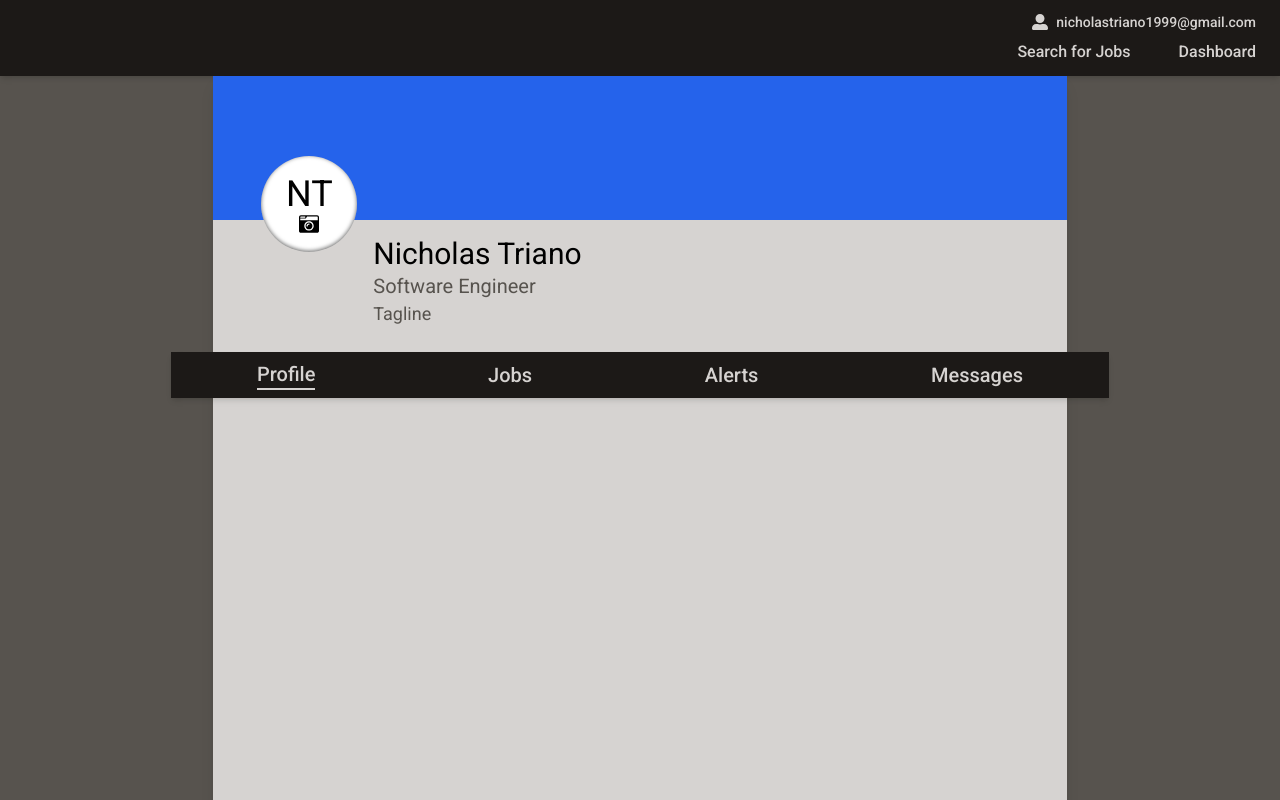
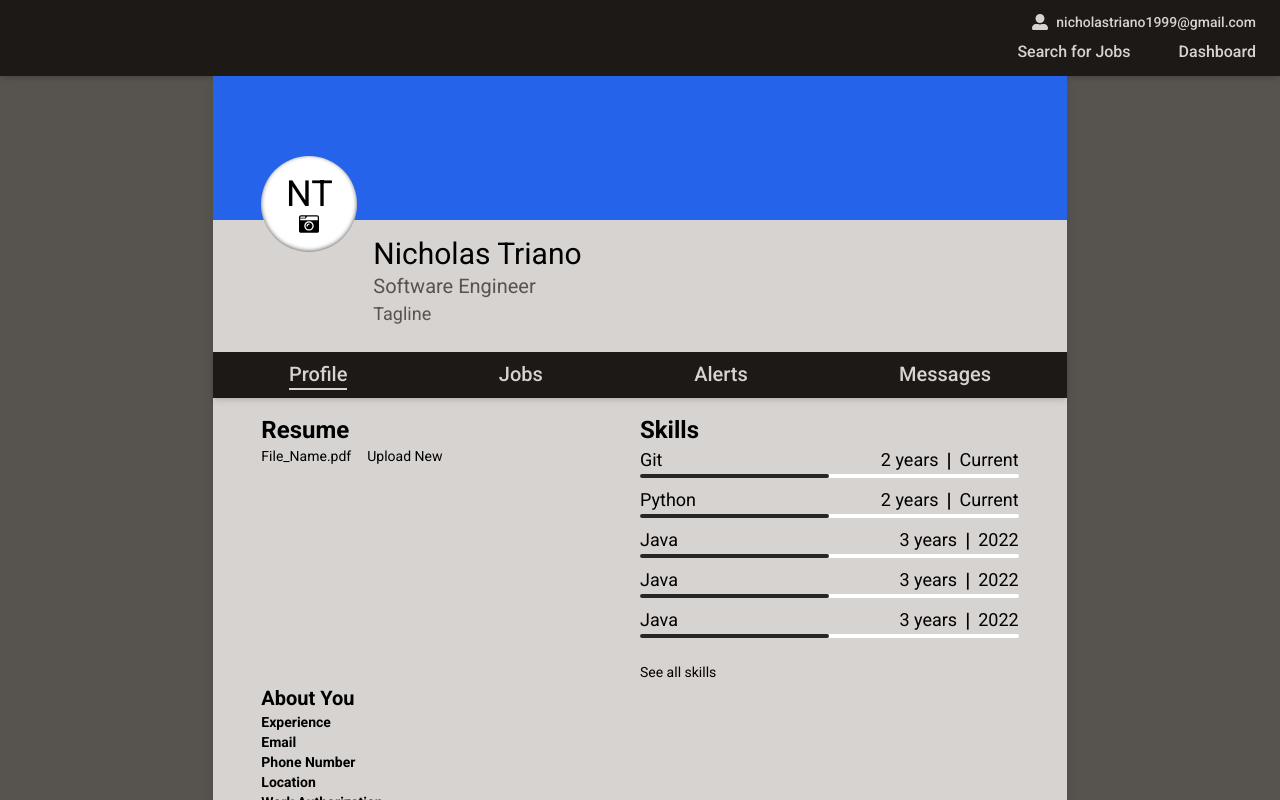
Before and after one commit to RealNickTriano/job-apps, a React (Vite) app: page /profile/1 in a window 1280 px wide. Shown: the top 800 px of the page. Built offline with nearby package versions, Linux system fonts and the light colour scheme.

Commit message:
More work on profile, skills section good

```diff
--- /dev/null
+++ b/src/components/ProfileMain.jsx
@@ -0,0 +1,25 @@
+import React from 'react'
+import ResumeSection from './ResumeSection'
+import SkillsSection from './SkillsSection'
+
+const ProfileMain = () => {
+  return (
+    <div className='grid grid-cols-2 grid-rows-6'>
+        <ResumeSection />
+        <div className='col-start-2 col-end-2 row-start-1 row-end-1 flex justify-start items-start w-full'>
+            <SkillsSection />
+        </div>
+
+        <div>
+            <h1>About You</h1>
+            <h1 className='text-sm'>Experience</h1>
+            <h1 className='text-sm'>Email</h1>
+            <h1 className='text-sm'>Phone Number</h1>
+            <h1 className='text-sm'>Location</h1>
+            <h1 className='text-sm'>Work Authorization</h1>
+        </div>
+    </div>
+  )
+}
+
+export default ProfileMain
--- /dev/null
+++ b/src/components/ResumeSection.jsx
@@ -0,0 +1,22 @@
+import React from 'react'
+
+const ResumeSection = () => {
+  return (
+    <div className='col-start-1 col-end-1 row-start-1 row-end-1 flex-col justify-center items-center w-full gap-'>
+        <h1 className='font-robot font-semibold text-2xl'>Resume</h1>
+        <div className='flex justify-start items-center gap-4'>
+            <button className='text-sm font-roboto font-normal'>File_Name.pdf</button>
+            <label for="file-upload"
+                className=' font-normal text-sm font-roboto cursor-pointer'
+            >
+                Upload New
+            </label>
+            <input id="file-upload" type="file"
+                className='hidden'
+            />
+        </div>
+    </div>
+  )
+}
+
+export default ResumeSection
--- /dev/null
+++ b/src/components/SkillListItem.jsx
@@ -0,0 +1,23 @@
+import React from 'react'
+
+const SkillListItem = ({ name, yearsOfExperience, lastUsed }) => {
+  return (
+    <li>
+        <div className='flex justify-between items-center'>
+            <h1 className='font-roboto text-lg font-normal'>{name}</h1>
+            <div className='flex justify-center items-center gap-2'>
+                <h1 className='font-roboto text-lg font-normal'>{yearsOfExperience} years</h1>
+                <h1>|</h1>
+                <h1 className='font-roboto text-lg font-normal'>{lastUsed}</h1>
+            </div>
+        </div>
+        <div className='w-full rounded-full h-1 bg-onNeutralBg'>
+            {// TODO: change input percentage based on other skills
+            }
+            <div className='w-[50%] rounded-full h-1 bg-neutralBg'></div>
+        </div>
+    </li>
+  )
+}
+
+export default SkillListItem
--- /dev/null
+++ b/src/components/SkillsSection.jsx
@@ -0,0 +1,41 @@
+import React from 'react'
+import SkillListItem from './SkillListItem'
+
+const SkillsSection = () => {
+  return (
+    <div className='w-full'>
+        <h1 className='font-robot font-semibold text-2xl'>Skills</h1>
+        <ul  className='flex flex-col justify-center items-between gap-2 w-full'>
+            <SkillListItem
+                name={'Git'}
+                yearsOfExperience={2}
+                lastUsed={'Current'}
+            />
+            <SkillListItem
+                name={'Python'}
+                yearsOfExperience={2}
+                lastUsed={'Current'}
+            />
+            <SkillListItem
+                name={'Java'}
+                yearsOfExperience={3}
+                lastUsed={'2022'}
+            />
+            <SkillListItem
+                name={'Java'}
+                yearsOfExperience={3}
+                lastUsed={'2022'}
+            />
+            <SkillListItem
+                name={'Java'}
+                yearsOfExperience={3}
+                lastUsed={'2022'}
+            />
+        </ul>
+
+        <button className='text-sm mt-6 font-roboto font-normal'>See all skills</button>
+    </div>
+  )
+}
+
+export default SkillsSection
--- a/src/components/UserProfile.jsx
+++ b/src/components/UserProfile.jsx
@@ -1,12 +1,18 @@
-import React from 'react'
+import React, { useState } from 'react'
 import Avatar from './Avatar'
 import Banner from './Banner'
+import ProfileMain from './ProfileMain'
 import UserFullName from './UserFullName'
 
 // TODO
 const UserProfile = () => {
+  const [showProfile, setShowProfile] = useState(true)
+  const [showMessages, setShowMessages] = useState(false)
+  const [showAlerts, setShowAlerts] = useState(false)
+  const [showJobs, setShowJobs] = useState(false)
+
   return (
-    <div className='text-xl font-bold font-roboto bg-primary w-2/3 h-screen shadow-lg flex flex-col justify-start items-center relative'>
+    <div className='text-xl font-bold font-roboto bg-primary w-2/3 min-h-screen shadow-lg flex flex-col justify-start items-center relative'>
       <Banner />
       <div className='absolute top-20 left-12 shadow-[inset_0_-1px_4px_rgba(0,0,0,0.6)] rounded-full bg-white w-24 h-24 flex justify-center items-center'>
         <Avatar />
@@ -16,17 +22,69 @@ const UserProfile = () => {
           <h1 className='text-xl font-roboto text-primaryBg font-normal'>Software Engineer</h1>
           <h1 className='text-lg font-roboto text-primaryBg font-normal'>Tagline</h1>
       </div>
-      <div className='w-[110%] bg-secondaryBg shadow-md mt-6'>
+      <div className='w-full bg-secondaryBg shadow-md mt-6'>
         <ul className='flex justify-around items-center text-primary font-roboto font-medium py-2'>
           <li>
-            Profile
-            <div className='bg-primary w-full h-[0.125rem]'></div>
+          <button onClick={() => {
+              setShowJobs(false)
+              setShowProfile(true)
+              setShowMessages(false)
+              setShowAlerts(false)
+            }}>Profile</button>
+            <div
+              className='bg-primary w-full h-[0.125rem]'
+              style={{width : showProfile ? '100%' : '0%'}}
+            ></div>
           </li>
-          <li>Jobs</li>
-          <li>Alerts</li>
-          <li>Messages</li>
+
+          <li>
+            <button onClick={() => {
+              setShowJobs(true)
+              setShowProfile(false)
+              setShowMessages(false)
+              setShowAlerts(false)
+            }}>Jobs</button>
+              <div
+                className='bg-primary h-[0.125rem]'
+                style={{width : showJobs ? '100%' : '0%'}}
+              ></div>
+          </li>
+
+          <li>
+          <button onClick={() => {
+              setShowJobs(false)
+              setShowProfile(false)
+              setShowMessages(false)
+              setShowAlerts(true)
+            }}>Alerts</button>
+            <div
+              className='bg-primary w-full h-[0.125rem]'
+              style={{width : showAlerts ? '100%' : '0%'}}
+            ></div>
+          </li>
+
+          <li>
+          <button onClick={() => {
+              setShowJobs(false)
+              setShowProfile(false)
+              setShowMessages(true)
+              setShowAlerts(false)
+            }}>Messages</button>
+            <div
+              className='bg-primary w-full h-[0.125rem]'
+              style={{width : showMessages ? '100%' : '0%'}}
+            ></div>
+          </li>
+
         </ul>
       </div>
+
+      <main className='mt-4 px-12 w-full'>
+        {
+          showProfile &&
+          <ProfileMain />
+        }
+      </main>
     </div>
   )
 }
```
